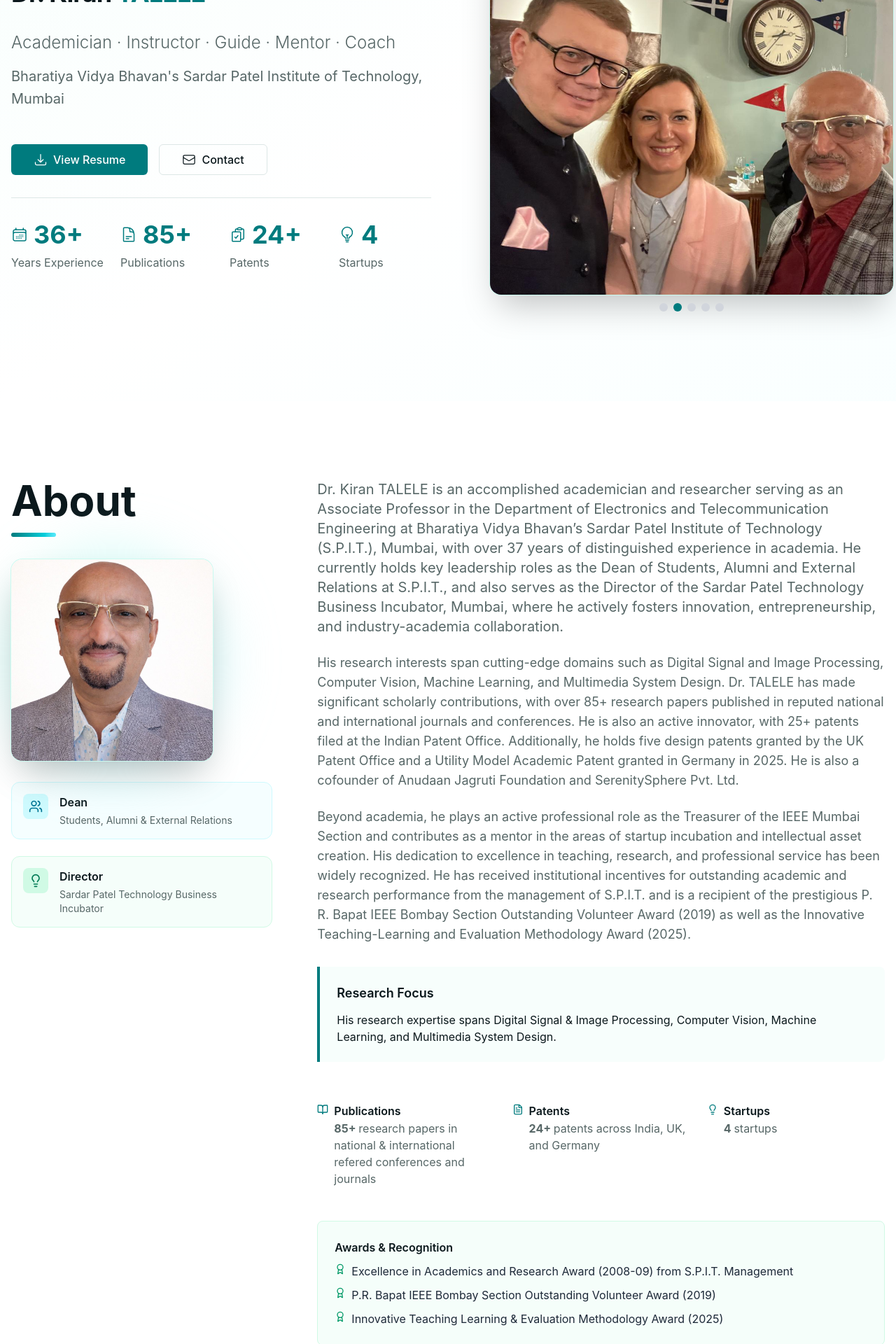
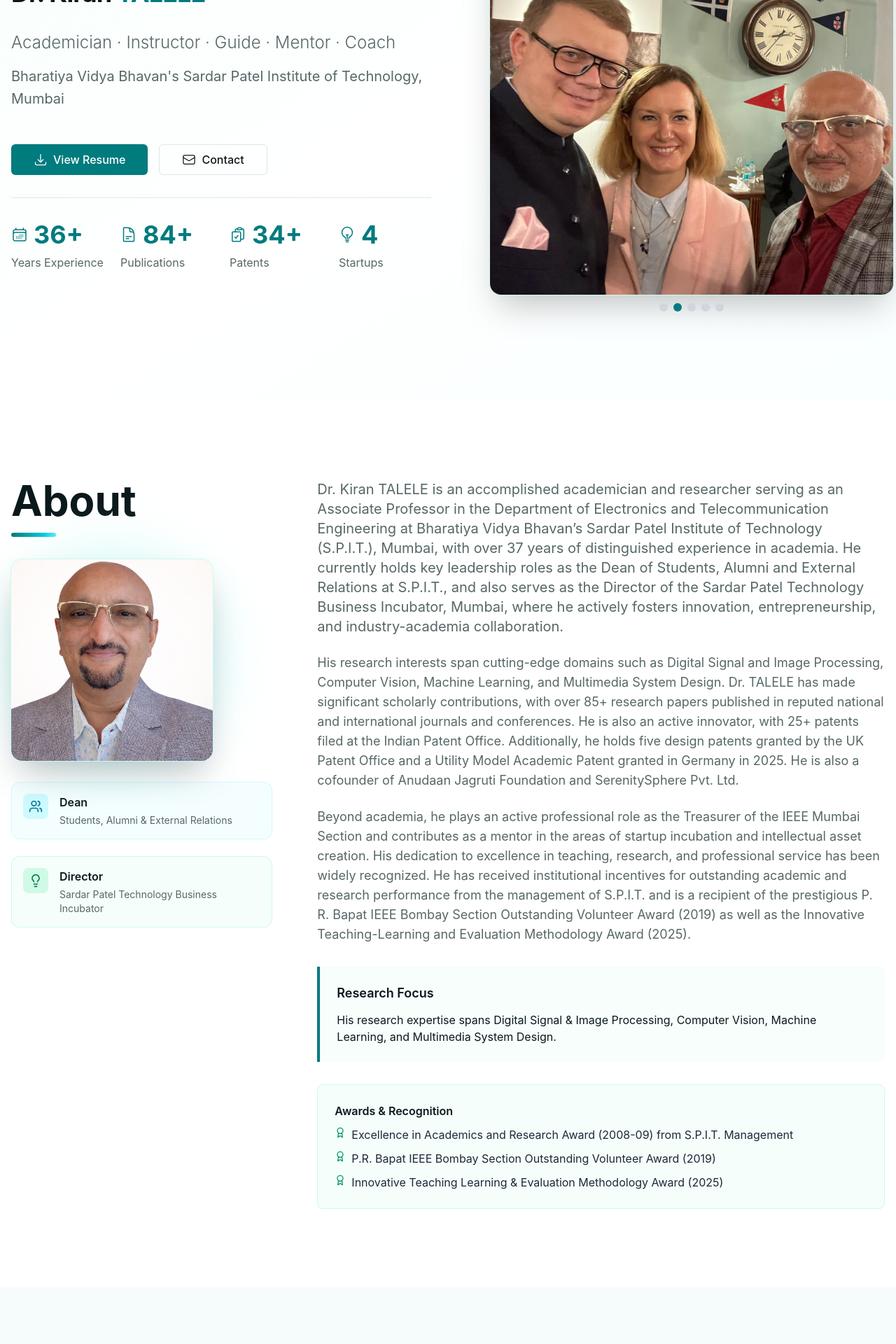
Before and after one commit to suyash672/TALELE_Sir_Website, a React (Vite) app: page / in a window 1280 px wide. Shown: the part 219-2139 px from the top of the page at 70% size. Built offline with nearby package versions, Linux system fonts and the light colour scheme.

Commit message:
small changes

```diff
--- a/src/components/sections/About.jsx
+++ b/src/components/sections/About.jsx
@@ -72,46 +72,6 @@ const About = () => {
                     </p>
                   </div>
 
-                  <div className="grid md:grid-cols-2 lg:grid-cols-3 gap-6 py-6">
-                    <div className="space-y-2">
-                      <div className="flex items-baseline gap-2">
-                        <BookOpen className="w-4 h-4 text-primary flex-shrink-0 mt-1" />
-                        <div>
-                          <div className="font-semibold text-foreground">Publications</div>
-                          <div className="text-base">
-                            <span className="font-bold">85+ </span>
-                            <span className="text-muted-foreground">research papers in national & international refered conferences and journals</span>
-                          </div>
-                        </div>
-                      </div>
-                    </div>
-
-                    <div className="space-y-2">
-                      <div className="flex items-baseline gap-2">
-                        <FileText className="w-4 h-4 text-primary flex-shrink-0 mt-1" />
-                        <div>
-                          <div className="font-semibold text-foreground">Patents</div>
-                          <div className="text-base">
-                            <span className="font-bold">24+ </span>
-                            <span className="text-muted-foreground">patents across India, UK, and Germany</span>
-                          </div>
-                        </div>
-                      </div>
-                    </div>
-
-                    <div className="space-y-2">
-                      <div className="flex items-baseline gap-2">
-                        <Lightbulb className="w-4 h-4 text-primary flex-shrink-0 mt-1" />
-                        <div>
-                          <div className="font-semibold text-foreground">Startups</div>
-                          <div className="text-base">
-                            <span className="font-bold">4 </span>
-                            <span className="text-muted-foreground">startups</span>
-                          </div>
-                        </div>
-                      </div>
-                    </div>
-                  </div>
 
                   <div className="bg-emerald-50/50 border border-emerald-100 p-6 rounded-lg mt-6">
                     <h3 className="text-foreground font-semibold mb-2">Awards & Recognition</h3>
--- a/src/components/sections/Hero.jsx
+++ b/src/components/sections/Hero.jsx
@@ -10,8 +10,14 @@ import {
   EnvelopeIcon,
   LightBulbIcon,
 } from '@heroicons/react/24/outline';
+import publicationsData from '../../utils/publications_data.json';
+import patentsData from '../../utils/patents_data.json';
 
 const Hero = () => {
+  const totalPublications = (publicationsData?.publications?.conferencepapers?.length || 0) +
+                            (publicationsData?.publications?.journalpapers?.length || 0);
+  const totalPatents = patentsData?.patents?.length || 0;
+
   return (
     <section className="relative overflow-hidden bg-linear-to-br from-teal-50/50 via-white to-cyan-50/30">
       <div className="container mx-auto px-4 py-24 lg:py-32">
@@ -59,14 +65,14 @@ const Hero = () => {
                 <div className="space-y-2">
                   <div className="flex items-center gap-2">
                     <DocumentTextIcon className="w-6 h-6 text-primary" />
-                    <div className="text-4xl font-bold text-primary">85+</div>
+                    <div className="text-4xl font-bold text-primary">{totalPublications}+</div>
                   </div>
                   <div className="text-base text-muted-foreground">Publications</div>
                 </div>
                 <div className="space-y-2">
                   <div className="flex items-center gap-2">
                     <ClipboardDocumentCheckIcon className="w-6 h-6 text-primary" />
-                    <div className="text-4xl font-bold text-primary">24+</div>
+                    <div className="text-4xl font-bold text-primary">{totalPatents}+</div>
                   </div>
                   <div className="text-base text-muted-foreground">Patents</div>
                 </div>
```
